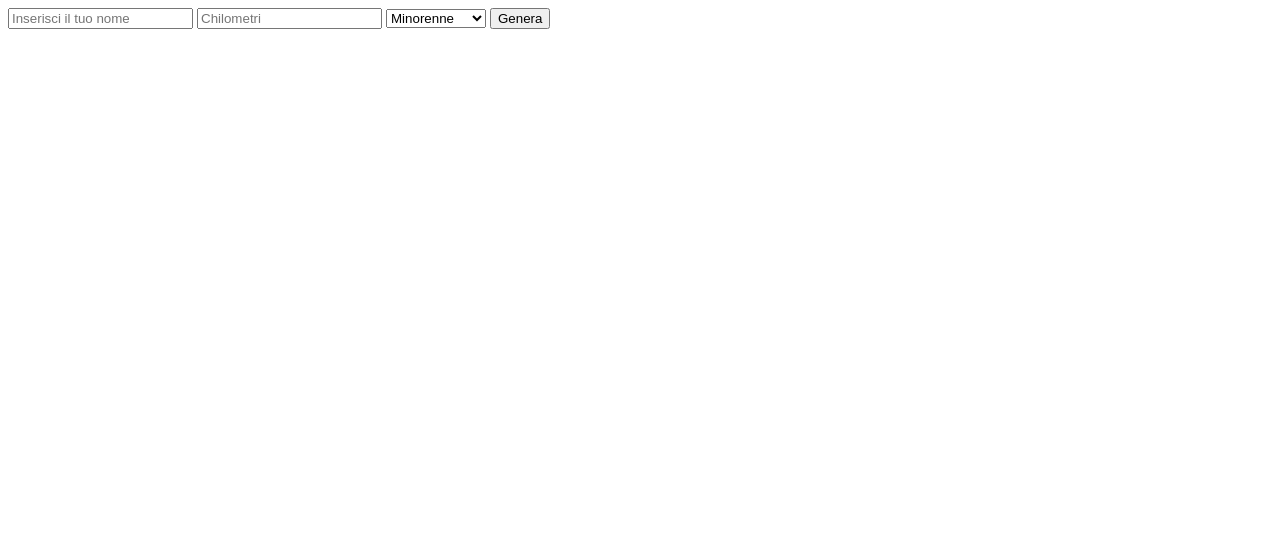
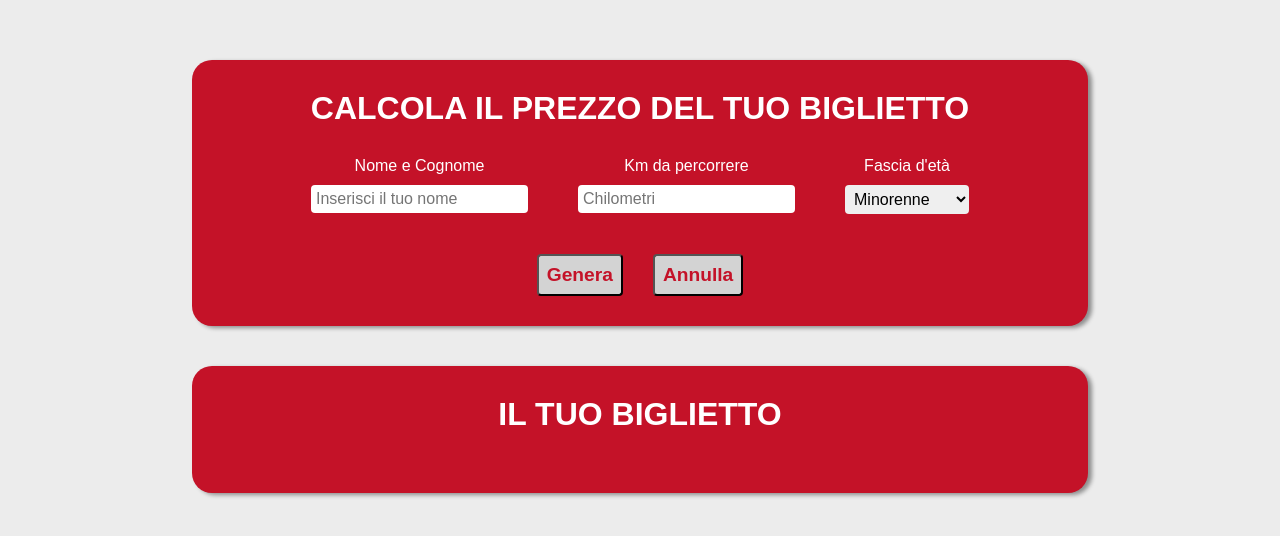
Before and after one commit to OgataiKhan/js-biglietto-treno-form, a plain HTML site: page index.html in a window 1280 px wide. Drawn offline with Linux system fonts and the light colour scheme.

Commit message:
feat: style input section

```diff
--- a/css/style.css
+++ b/css/style.css
@@ -0,0 +1,100 @@
+/*
+********
+RESET
+********
+*/
+
+* {
+    margin: 0;
+    padding: 0;
+    box-sizing: border-box;
+}
+
+
+/*
+********
+TYPOGRAPHY
+********
+*/
+
+body {
+    color: white;
+    font-family: Arial, Helvetica, sans-serif;
+}
+
+h1 {
+    text-transform: uppercase;
+}
+
+/*
+********
+COMMON
+********
+*/
+
+.flex {
+    display: flex;
+}
+
+.justify-center {
+    justify-content: center;
+}
+
+/*
+********
+MAIN
+********
+*/
+
+body {
+    background-color: rgb(236, 236, 236);
+    padding: 60px 0;
+}
+
+.container {
+    margin: 0 auto;
+    width: 70%;
+}
+
+.center-box {
+    background-color: #C41228;
+    text-align: center;
+    padding: 30px;
+    border-radius: 20px;
+    box-shadow: 4px 2px 4px rgba(0, 0, 0, 0.4);
+    margin-bottom: 40px;
+}
+
+h1 {
+    padding-bottom: 30px;
+}
+
+.input-box {
+    gap: 50px;
+    padding-bottom: 40px;
+}
+
+.input-box p {
+    padding-bottom: 10px;
+}
+
+.input-box input,
+.input-box select {
+    padding: 5px;
+    border: none;
+    border-radius: 4px;
+    font-size: 1rem;
+}
+
+.button-box {
+    gap: 30px;
+}
+
+.btn {
+    background-color: lightgrey;
+    border-radius: 4px;
+    padding: 8px;
+    color: #C41228;
+    font-weight: 700;
+    font-size: 1.2rem;
+}
--- a/index.html
+++ b/index.html
@@ -9,17 +9,35 @@
 <body>
     <div class="container">
         <div class="center-box">
-            <form id="input-form">
+            <h1>Calcola il prezzo del tuo biglietto</h1>
+            <form>
+                <div class="input-box flex justify-center">
+                    <div>
+                        <p>Nome e Cognome</p>
                         <input id="passenger-name" type="text" placeholder="Inserisci il tuo nome">
+                    </div>
+                    <div>
+                        <p>Km da percorrere</p>
                         <input id="journey-length" type="number" placeholder="Chilometri">
+                    </div>
+                    <div>
+                        <p>Fascia d'età</p>
                         <select id="age-bracket" name="age-bracket">
                             <option value="minor">Minorenne</option>
                             <option value="adult">Maggiorenne</option>
                             <option value="elderly">Over 65</option>
                         </select>
-                <button id="submit-btn">Genera</button>
-                <!-- <input type="submit" value="Genera"> -->
+                    </div>
+                </div>
+                <div class="button-box flex justify-center">
+                    <!-- <button id="submit-btn">Genera</button> -->
+                    <input id="submit-btn" class="btn" type="submit" value="Genera">
+                    <input class="btn" type="reset" value="Annulla">
+                </div>
             </form>
+        </div>
+        <div class="center-box">
+            <h1>Il tuo biglietto</h1>
         </div>
     </div>
 
--- a/js/main.js
+++ b/js/main.js
@@ -46,6 +46,8 @@ document.getElementById('submit-btn').addEventListener('click', function(event)
     event.preventDefault();
 });
 
+
+
 /*
 
     document.getElementById('price').innerHTML = `${finalPrice}€`;
```
Lines whose indentation alone changed are shown as unchanged.
